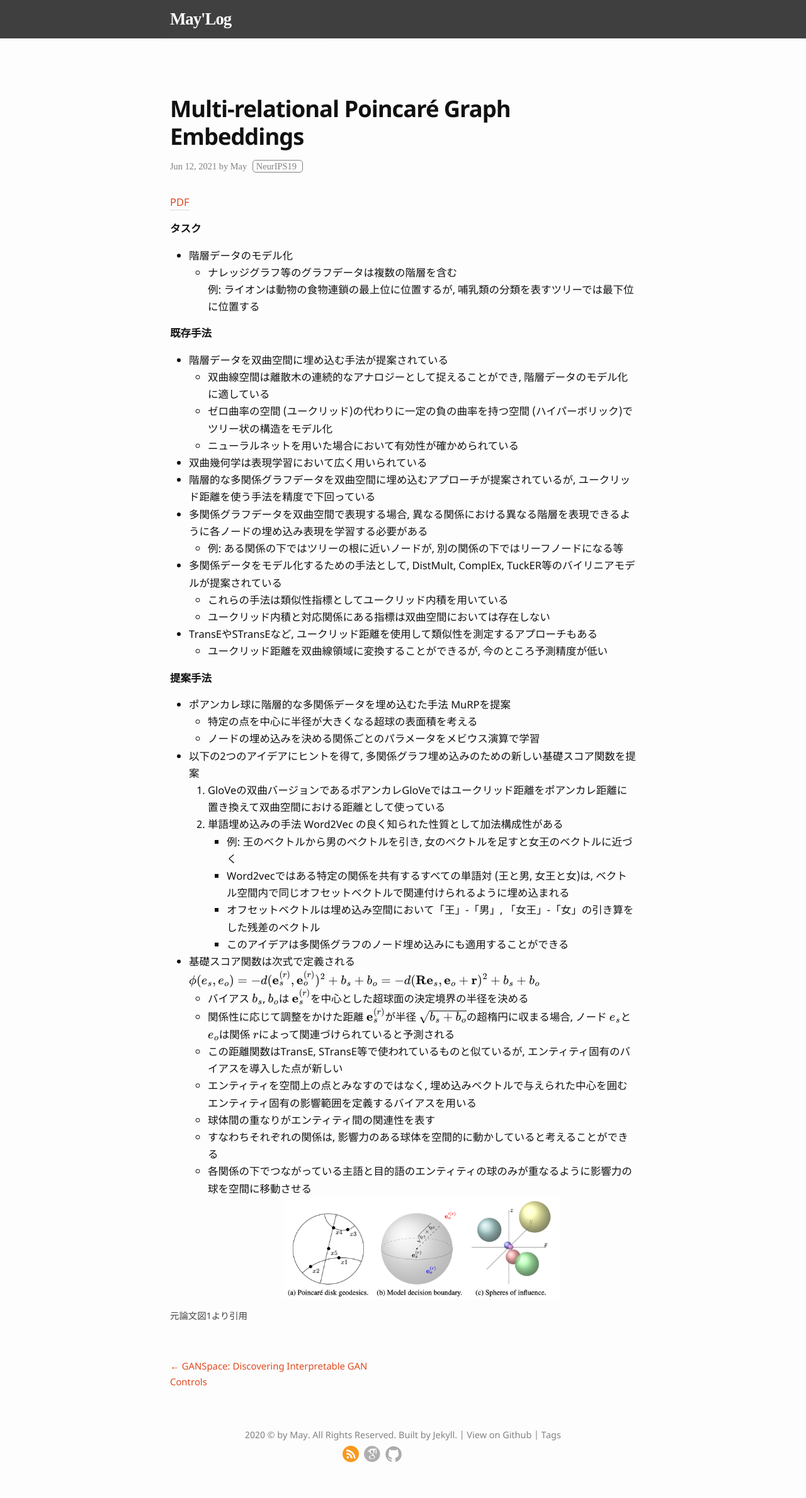
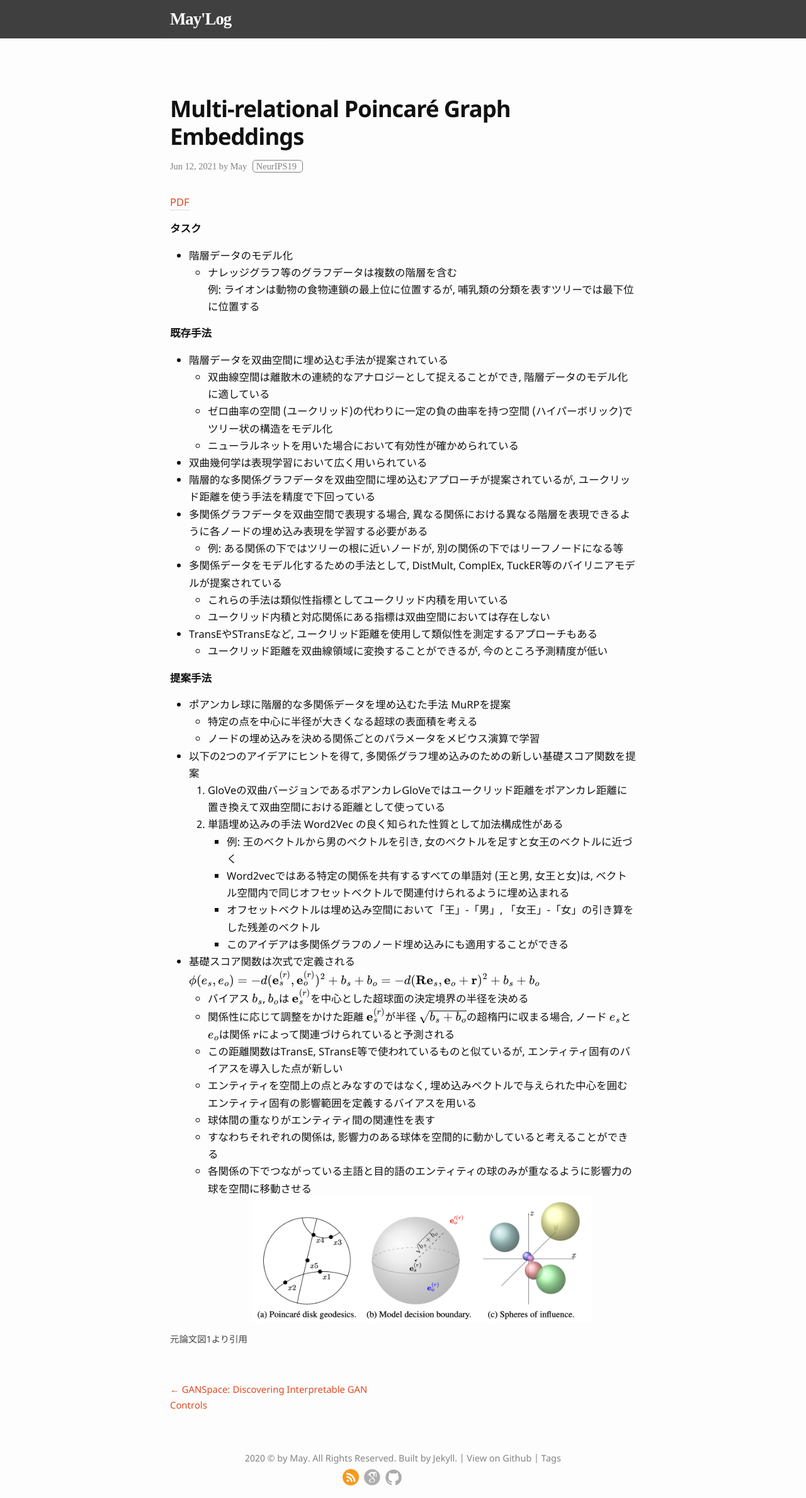
Before and after one commit to mayaaaa/mayaaaa.github.io, a Jekyll site: the page built from _posts/2021-06-12-multi-relational.md, in a window 1280 px wide. Shown: the whole page at 63% size. Built offline with Jekyll 4.4.1, drawn with Linux system fonts in a browser that asks for light colours; some web fonts are replaced; formulas are drawn with MathJax 3; before the commit the page ends 2342 px from its top, so only the background shows below that.

Commit message:
update blog post

```diff
--- a/_posts/2021-06-12-multi-relational.md
+++ b/_posts/2021-06-12-multi-relational.md
@@ -50,5 +50,5 @@ tags: [NeurIPS19]
   - 球体間の重なりがエンティティ間の関連性を表す
   - すなわちそれぞれの関係は, 影響力のある球体を空間的に動かしていると考えることができる
   - 各関係の下でつながっている主語と目的語のエンティティの球のみが重なるように影響力の球を空間に移動させる
-<img src="../../../assets/images/Poincare_model.png" width="440px">
+<img src="../../../assets/images/Poincare_model.png" width="540px">
 <figcaption>元論文図1より引用</figcaption>
```
